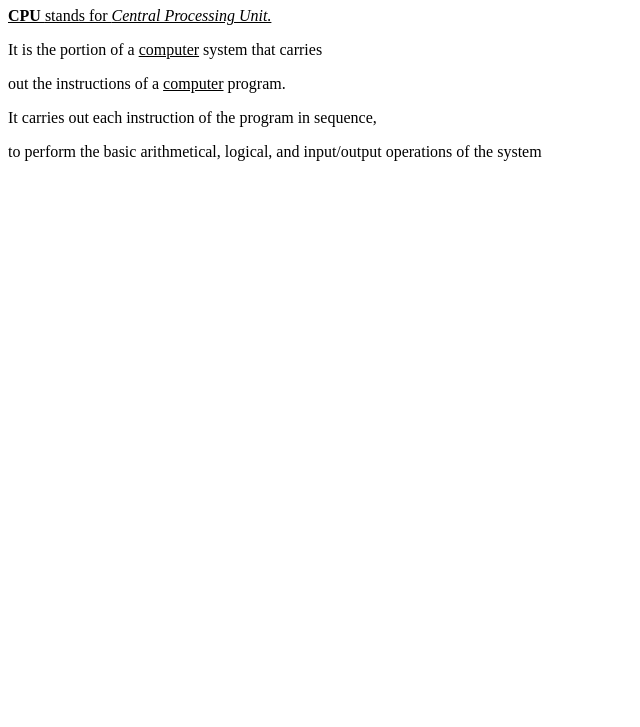
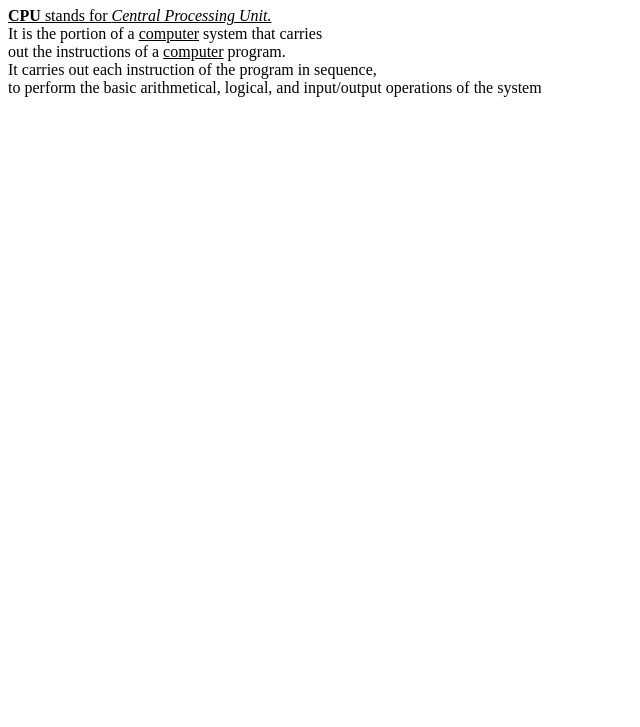
Before and after one commit to iamneo-production/beebabbabeadaeccdfffebaeceaec, a plain HTML site: page public/index.html in a window 1280 px wide. Shown: the part 73-800 px from the top of the page, without its empty margins (0-640 px from the left). Drawn offline with Linux system fonts and the light colour scheme.

Commit message:
Backup Commit

```diff
--- a/public/index.html
+++ b/public/index.html
@@ -1,15 +1,14 @@
 <!DOCTYPE html>
 <html lang="en">
     <head>
-
     </head>
     <body>
-        <h1><b>CPU</b></h1>
-        <p><u><b>CPU </b> stands for <i>Central Processing Unit.</i></u></p>
-            <p>It is the portion of a <u>computer</u> system that carries</p>
-            <p>out the instructions of a <u>computer</u> program.</p>
-            <p>It carries out each instruction of the program in sequence, </p>
-            <p>to perform the basic arithmetical, logical, and input/output operations of the system</p>
+        <h1>CPU</h1>
+        <p><u><b>CPU</b> stands for <i>Central Processing Unit.</i></u><br>
+            It is the portion of a <u>computer</u> system that carries<br>
+            out the instructions of a <u>computer</u> program.<br>
+            It carries out each instruction of the program in sequence, <br>
+            to perform the basic arithmetical, logical, and input/output operations of the system</p>
 
     </body>
     </html>
```
